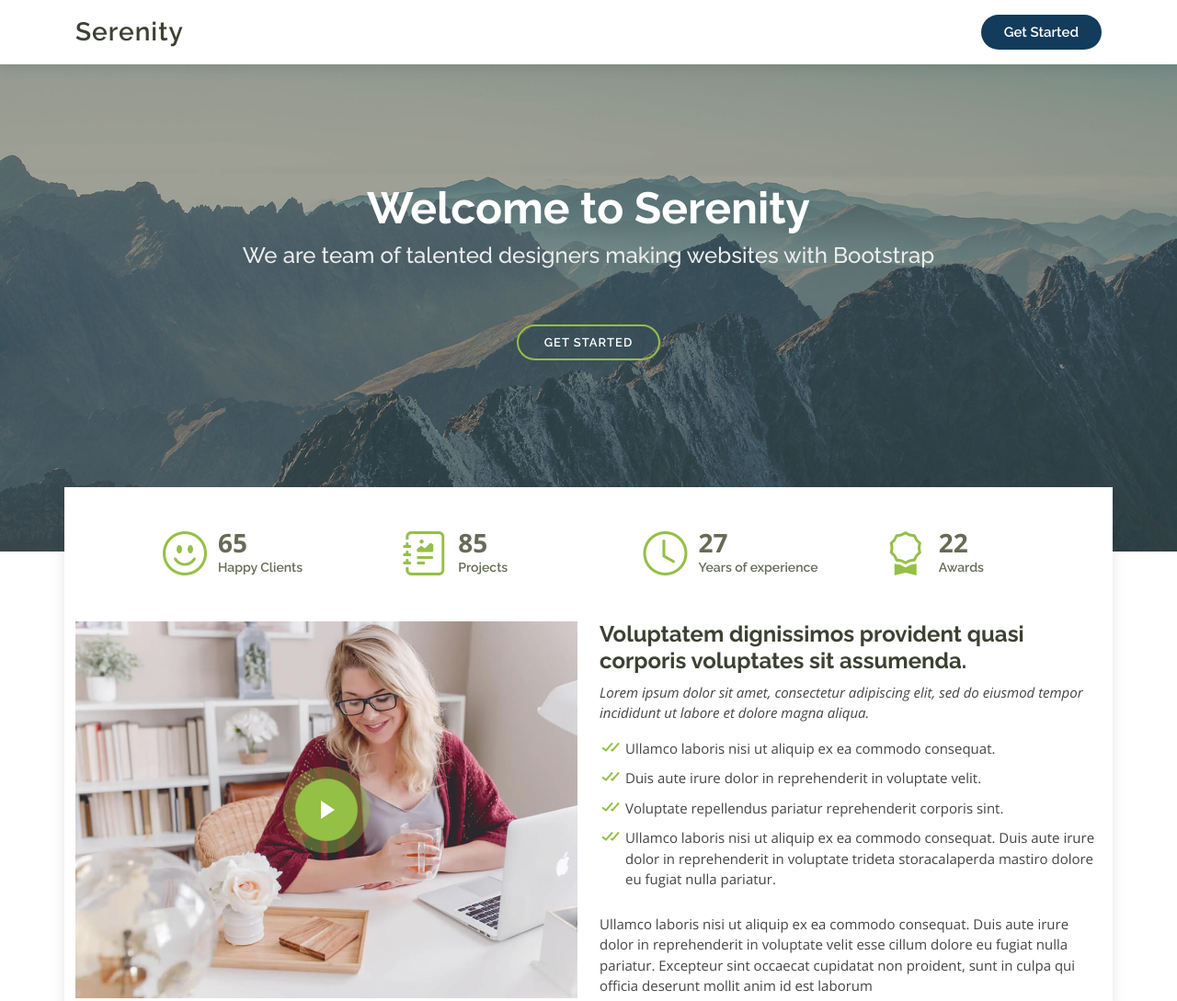
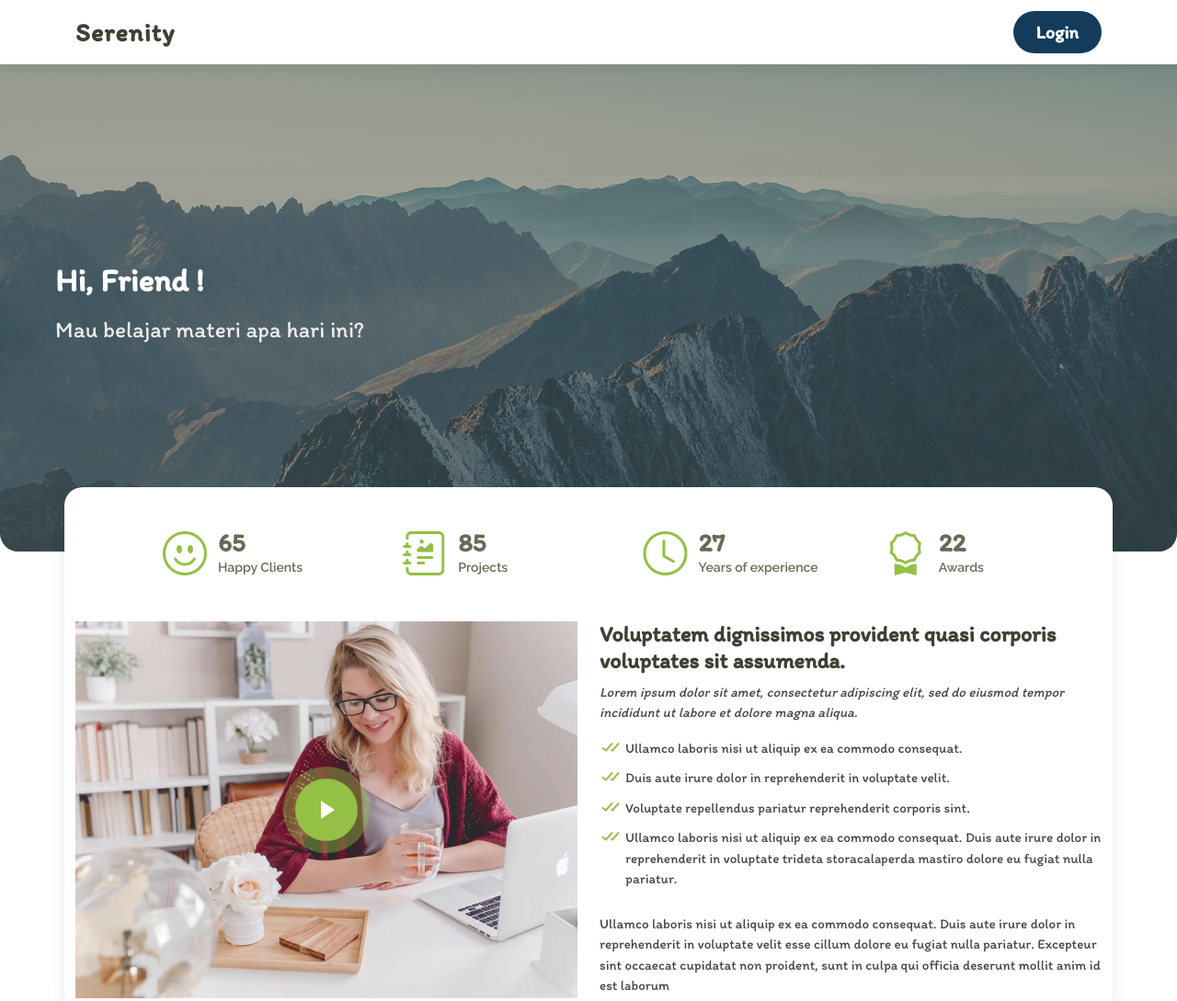
Before and after one commit to reder123/matematika, a plain HTML site: page index.html in a window 1280 px wide. Shown: the top 1089 px of the page at 92% size. Drawn offline with nearby package versions, Linux system fonts and the light colour scheme.

Commit message:
baru o ii

```diff
--- a/assets/css/style.css
+++ b/assets/css/style.css
@@ -9,8 +9,17 @@
 /*--------------------------------------------------------------
 # General
 --------------------------------------------------------------*/
+
+@font-face {
+	font-family: 'Itim';
+	src: url('../../fonts/itim/Itim-Regular.ttf') format('truetype');
+}
+
+* {
+  font-family: "Itim", sans-serif;;
+}
 body {
-  font-family: "Open Sans", sans-serif;
+  font-family: "Itim", sans-serif;
   color: #444444;
 }
 
@@ -30,7 +39,7 @@ h3,
 h4,
 h5,
 h6 {
-  font-family: "Raleway", sans-serif;
+  font-family: "Itim", sans-serif;
 }
 
 #main {
@@ -140,8 +149,8 @@ h6 {
   align-items: center;
   justify-content: space-between;
   padding: 10px 0 10px 30px;
-  font-family: "Raleway", sans-serif;
-  font-size: 15px;
+  font-family: "Itim", sans-serif;
+  font-size: 20px;
   font-weight: 600;
   color: #565e49;
   white-space: nowrap;
@@ -361,6 +370,7 @@ h6 {
   position: relative;
   margin-bottom: -140px;
   z-index: 1;
+  border-radius: 20px;
 }
 
 #hero:before {
@@ -376,19 +386,19 @@ h6 {
 #hero .hero-container {
   position: absolute;
   bottom: 0;
-  top: 0;
-  left: 0;
+  top: 100px;
+  left: 60px;
   right: 0;
   display: flex;
   justify-content: center;
-  align-items: center;
+  align-items: start;
   flex-direction: column;
-  text-align: center;
+  text-align: left;
 }
 
 #hero h1 {
   margin: 0 0 10px 0;
-  font-size: 48px;
+  font-size: 35px;
   font-weight: 700;
   line-height: 56px;
   color: #fff;
@@ -397,11 +407,11 @@ h6 {
 #hero h2 {
   color: #eee;
   margin-bottom: 50px;
-  font-size: 24px;
+  font-size: 25px;
 }
 
 #hero .btn-get-started {
-  font-family: "Raleway", sans-serif;
+  font-family: "Itim", sans-serif;
   font-weight: 600;
   font-size: 13px;
   letter-spacing: 1px;
@@ -443,6 +453,8 @@ h6 {
 
   #hero .hero-container {
     padding: 0 15px;
+    left: 0;
+    top: 0;
   }
 }
 
@@ -474,7 +486,7 @@ section {
   font-weight: 600;
   margin-bottom: 20px;
   padding-bottom: 0;
-  font-family: "Poppins", sans-serif;
+  font-family: "Itim", sans-serif;
   color: #646c55;
 }
 
@@ -489,7 +501,8 @@ section {
   padding: 0;
 }
 
-.breadcrumbs .breadcrumb-hero {
+.breadcrumbs .breadcrumb-
+ {
   text-align: center;
   background: #94c045;
   padding: 20px 0;
@@ -532,6 +545,7 @@ section {
   box-shadow: 0px 2px 15px rgba(0, 0, 0, 0.1);
   padding-bottom: 15px;
   background: #fff;
+  border-radius: 20px;
 }
 
 .about .count-box {
--- a/index.html
+++ b/index.html
@@ -72,7 +72,7 @@
           <li><a href="blog.html">Blog</a></li>
           <li><a href="contact.html">Contact</a></li> -->
 
-          <li><a class="getstarted" href="about.html">Get Started</a></li>
+          <li><a class="getstarted" href="about.html">Login</a></li>
         </ul>
         <!-- <i class="bi bi-list mobile-nav-toggle"></i> -->
       </nav><!-- .navbar -->
@@ -83,9 +83,9 @@
   <!-- ======= Hero Section ======= -->
   <section id="hero">
     <div class="hero-container" data-aos="fade-up">
-      <h1>Welcome to Serenity</h1>
-      <h2>We are team of talented designers making websites with Bootstrap</h2>
-      <a href="#about" class="btn-get-started scrollto">Get Started</a>
+      <h1>Hi, Friend !</h1>
+      <h2>Mau belajar materi apa hari ini?</h2>
+      <!-- <a href="#about" class="btn-get-started scrollto">Get Started</a> -->
     </div>
   </section><!-- End Hero -->
 
```
Also changed, not shown: fonts/itim/Itim-Regular.ttf (added).
